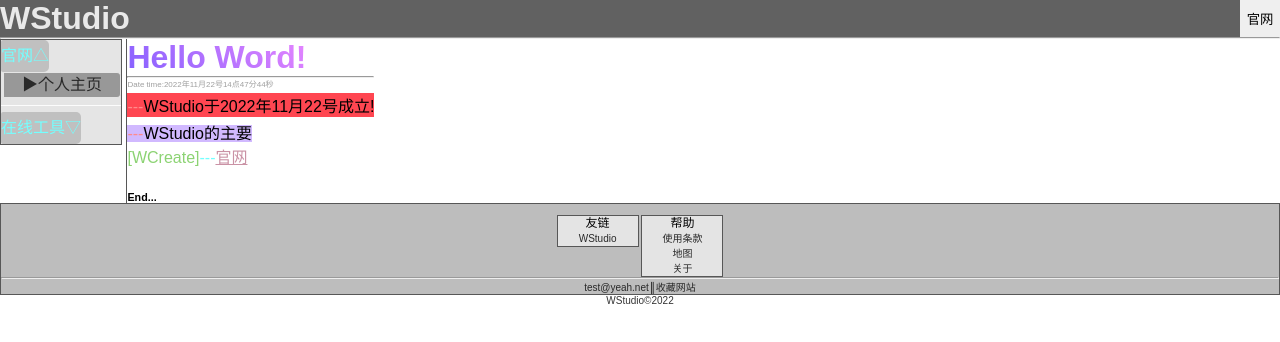
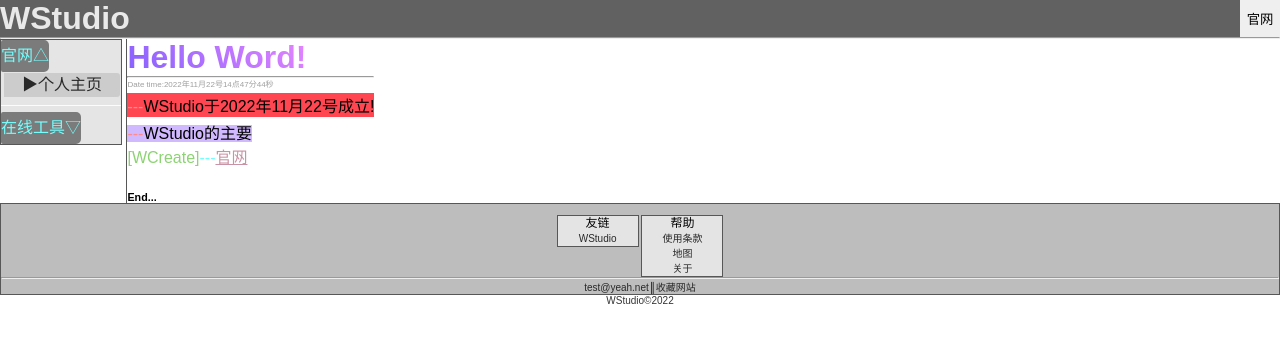
Before and after one commit to SQJM/SQJM.github.io, a plain HTML site: page index.html in a window 1280 px wide. Both pictures are taken after a click on the button "官网▽". Drawn offline with Linux system fonts and the light colour scheme.

Commit message:
Add files via upload

```diff
--- a/css/index.css
+++ b/css/index.css
@@ -24,12 +24,14 @@ body
 	border-color: #575757;
 
 	//margin: 1 auto;
-	vertical-align: top; //与左侧div顶部对齐
 }
 
 #Main
 {
-	//white-space: ;
+
+	overflow: hidden;
+	white-space: wrap;
+
 	border-top-width: 0px;
 	border-bottom-width: 0px;
 	border-right-width: 0px;
@@ -86,7 +88,7 @@ dd
 	line-height: 2em;
 	font-size: 16px;
 	border-radius: 2px 5px 5px 2px;
-	background-color: #C0C0C0;
+	background-color: #7B7B7B;
     transition: all 0.5s;
 }
 
@@ -102,7 +104,7 @@ dd
 	line-height: 2em;
 	font-size: 16px;
 	border-radius: 2px 5px 5px 2px;
-	background-color: #C0C0C0;
+	background-color: #7B7B7B;
     transition: all 0.5s;
 }
 
@@ -119,7 +121,7 @@ dd
     border-radius: 2px 4px 4px 2px;
 	text-align: center;
     margin:0 auto;
-	background-color: #989898;
+	background-color: #CCCCCC;
 
 	border-style: solid;
 	border-width: 1px;
--- a/css/main.css
+++ b/css/main.css
@@ -6,6 +6,12 @@
 
 	font-family: 微软雅黑,sans-serif;
 
+	word-break: break-all;
+}
+
+body
+{
+	min-width: 500px;
 }
 
 a
```
